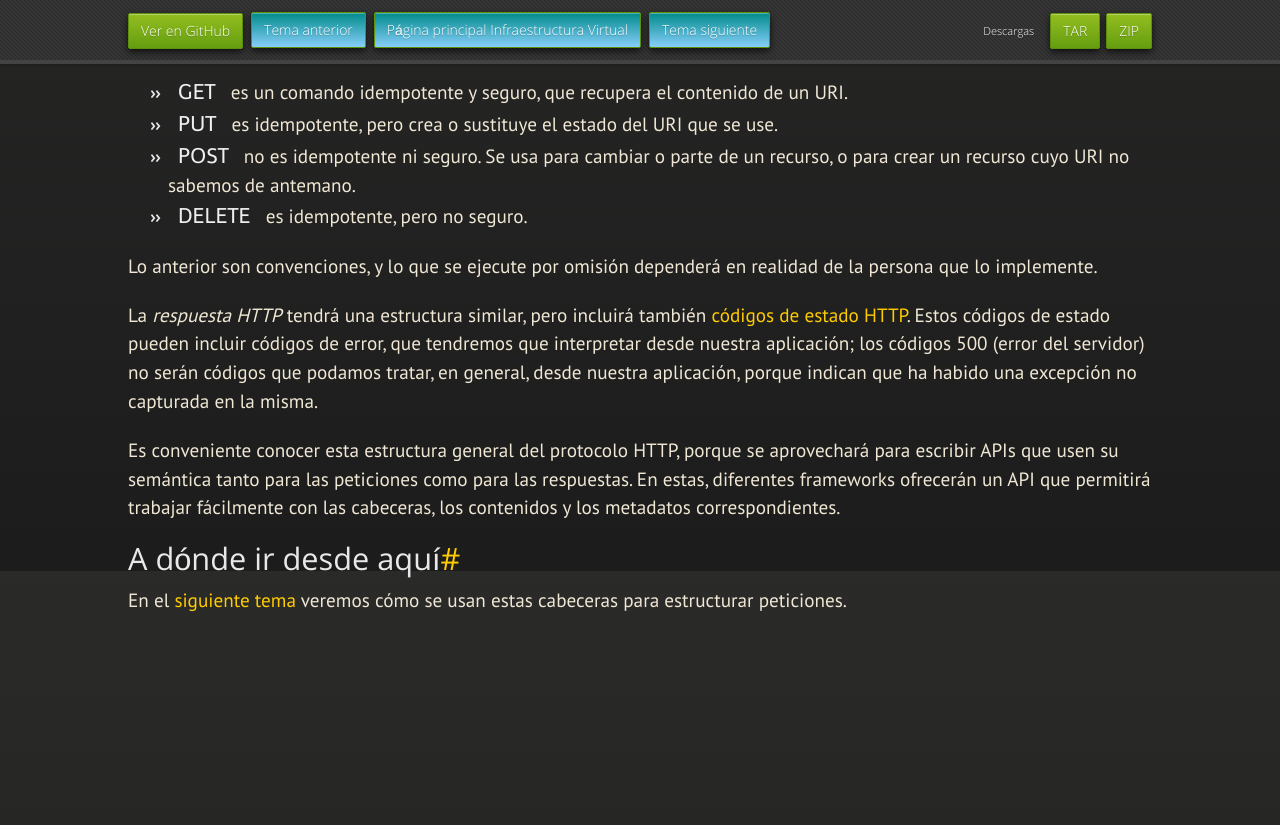
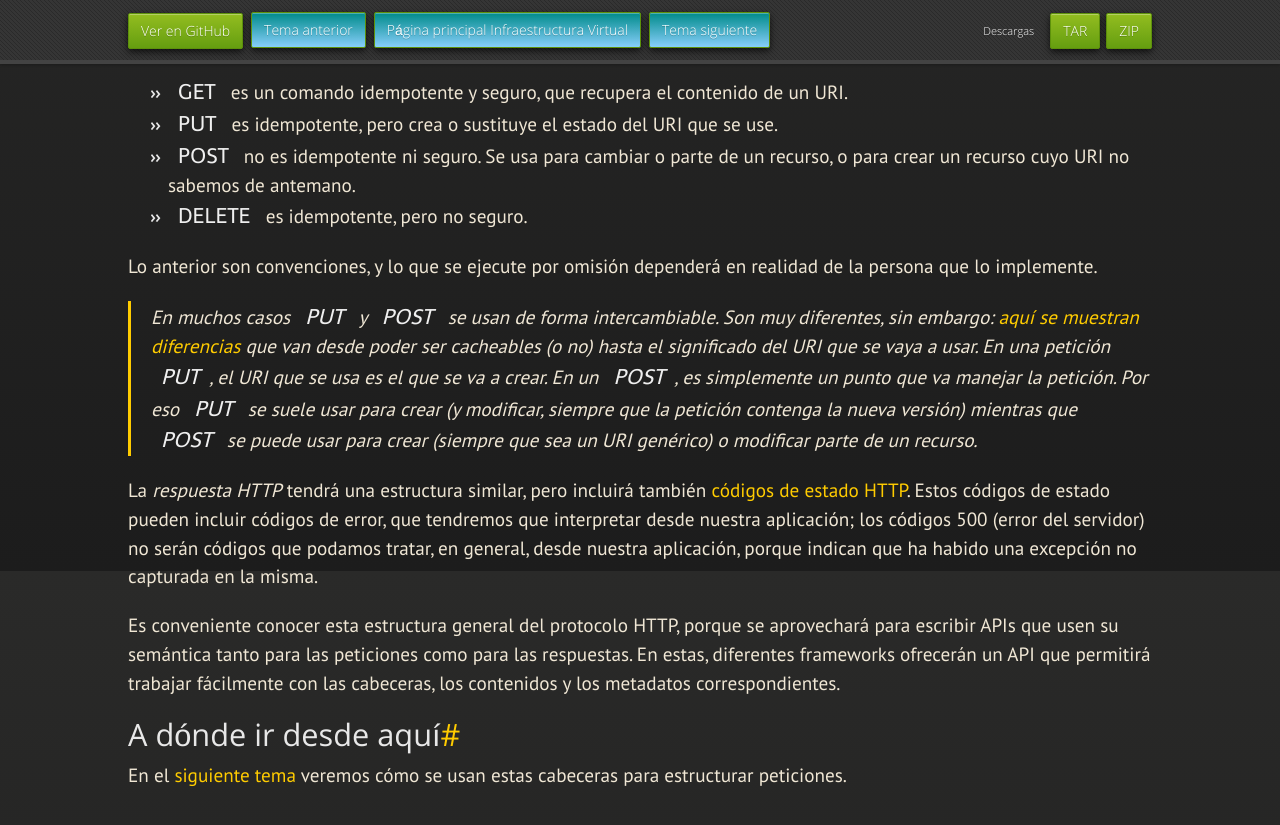
Before and after one commit to JJ/IV, a Jekyll site: the page built from documentos/temas/REST.md, in a window 1280 px wide and 900 px high, scrolled down 1229 px. Shown: the top 825 px of the window. Built offline with Jekyll 4.4.1, drawn with Linux system fonts in a browser that asks for light colours; nearby versions of some CDN libraries; some web fonts are replaced; our own code applies the rules of GitHub Pages for plain Markdown files; before the commit the page ends 1954 px from its top, so only the background shows below that.

Commit message:
Sync documentos/temas/REST.md de master a gh-pages

```diff
--- a/documentos/temas/REST.md
+++ b/documentos/temas/REST.md
@@ -73,6 +73,18 @@ estado).
 Lo anterior son convenciones, y lo que se ejecute por omisión
 dependerá en realidad de la persona que lo implemente.
 
+> En muchos casos `PUT` y `POST` se usan de forma intercambiable. Son
+> muy diferentes, sin
+> embargo:
+> [aquí se muestran diferencias](https://stackoverflow.com/questions/107390/whats-the-difference-between-a-post-and-a-put-http-request)
+> que van desde poder ser cacheables (o no) hasta el significado del URI
+> que se vaya a usar. En una petición `PUT`, el URI que se usa es el
+> que se va a crear. En un `POST`, es simplemente un punto que va
+> manejar la petición. Por eso `PUT` se suele usar para crear (y
+> modificar, siempre que la petición contenga la nueva versión)
+> mientras que `POST` se puede usar para crear (siempre que sea un URI
+> genérico) o modificar parte de un recurso.
+
 La *respuesta HTTP* tendrá una estructura similar, pero incluirá
 también
 [códigos de estado HTTP](https://developer.mozilla.org/es/docs/Web/HTTP/Status).
```
